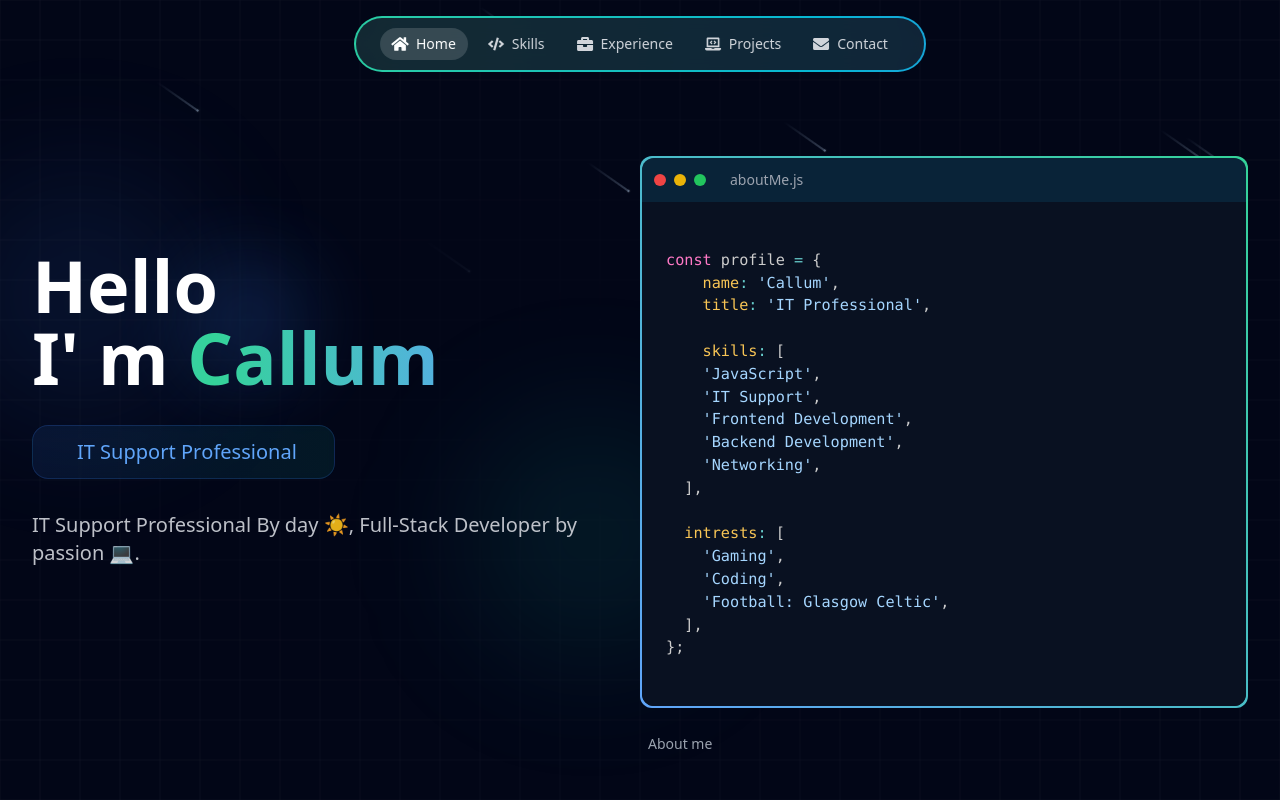
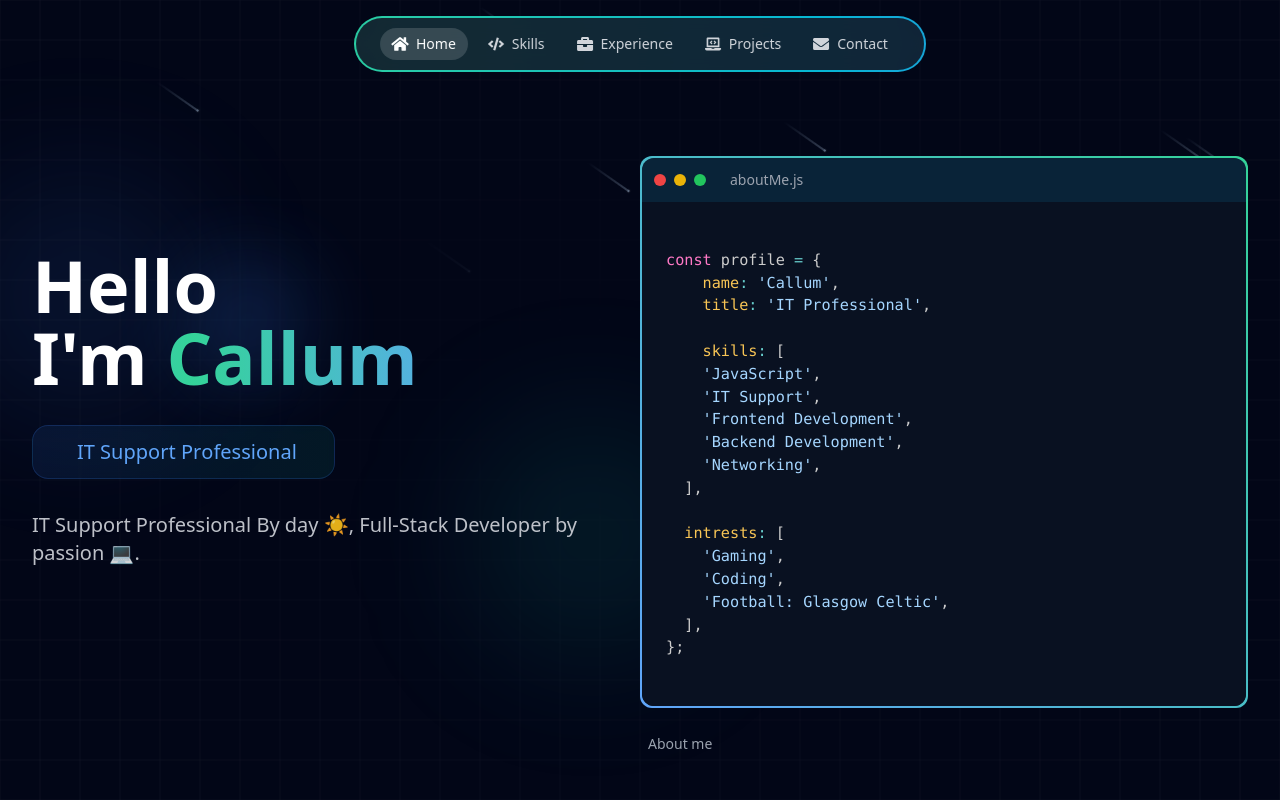
Before and after one commit to Epithermal/newPortfolio, a React (Vite) app: page / in a window 1280 px wide. Shown: the top 800 px of the page. Built offline with nearby package versions, Linux system fonts and the light colour scheme.

Commit message:
Update Hero.jsx

```diff
--- a/src/pages/Hero/Hero.jsx
+++ b/src/pages/Hero/Hero.jsx
@@ -172,9 +172,9 @@ const profile = {
               {/* Name section */}
               <div className="relative mb-6 sm:mb-8">
                 <h1 className="text-4xl sm:text-5xl lg:text-7xl font-bold leading-tight">
-                  Hello
+                  Hello&nbsp;
                   <span className="relative inline-block">
-                    I&apos;&nbsp;m
+                    I&apos;m
                     <span className="typing-effect gradient-text">
                       {" "}
                       Callum
```
